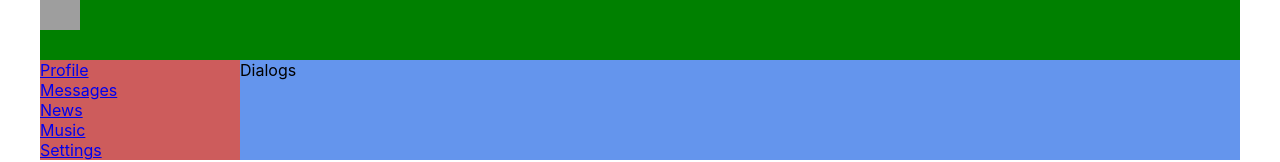
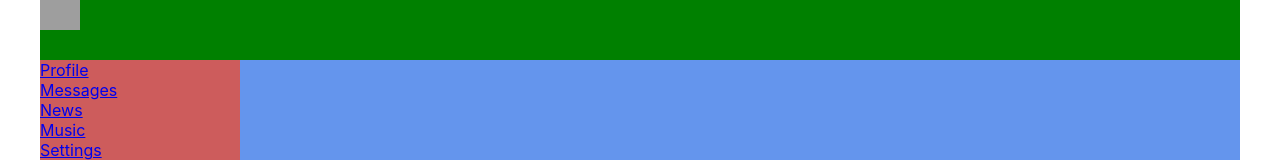
Before and after one commit to Dizagler/my-new-app, a React (Create React App) app: page / in a window 1280 px wide. Shown: the top 162 px of the page. Built offline with nearby package versions, Linux system fonts and the light colour scheme; grey boxes are pictures that could not be loaded.

Commit message:
Update App.js

```diff
--- a/src/App.js
+++ b/src/App.js
@@ -4,19 +4,20 @@
 import Header from './components/Header/Header';
 import Navbar from './components/Navbar/Navbar';
 import Profile from './components/Profile/Profile';
-
+import { BrowserRouter, Route} from "react-router-dom";
 
 function App() {
   return (
+    <BrowserRouter>
     <div className="app-wrapper">
      <Header />
      <Navbar />
      <div class='app-wrapper-content'>
-       <Dialogs />
+       <Route path='/dialogs' component = {Dialogs} />
+       <Route path='/profile' component = {Profile} />
      </div>
-     {/* <Profile/> */}
     </div>
-  );
+    </BrowserRouter>)
 }
 
 export default App;
```
